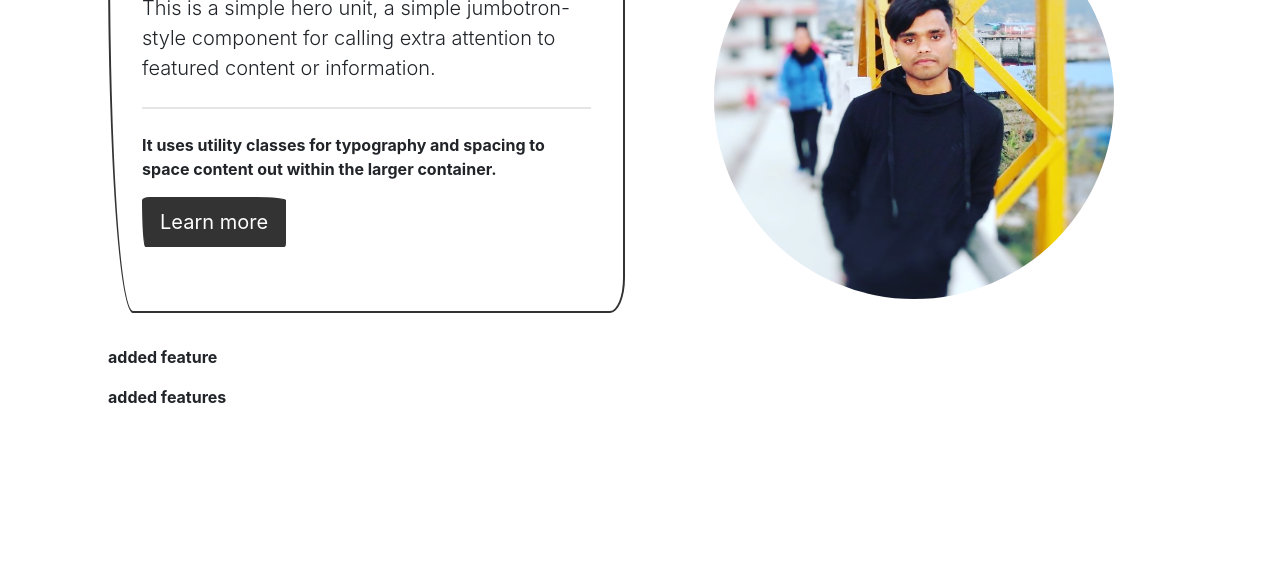
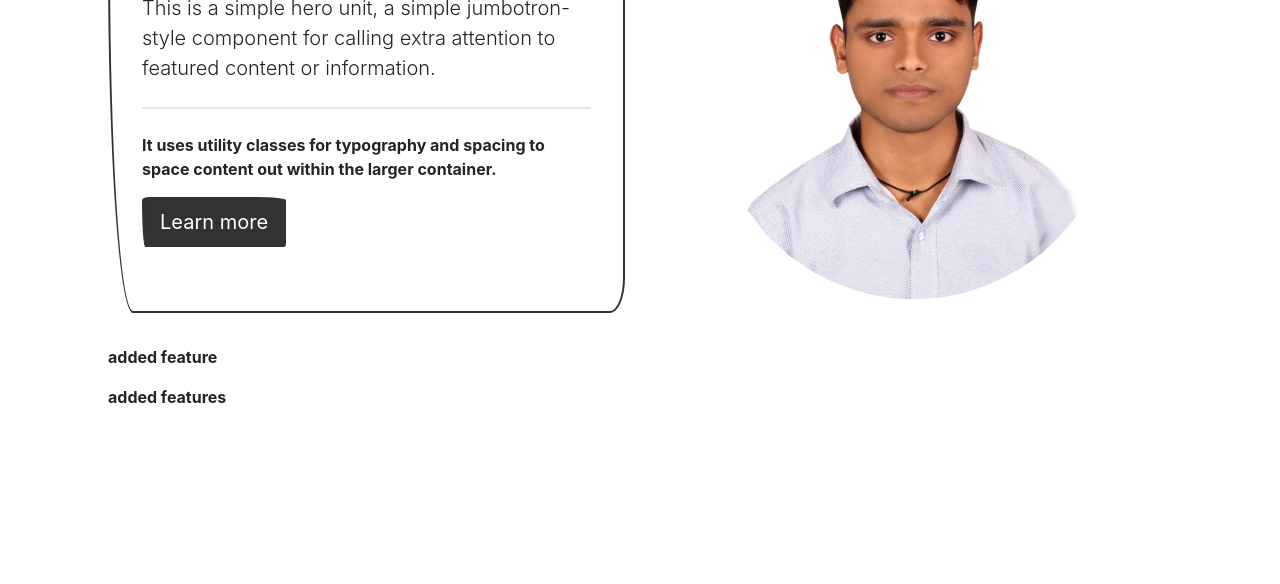
Before and after one commit to imojha/gitTutoring, a plain HTML site: page index.html in a window 1280 px wide. Shown: the part 216-800 px from the top of the page. Drawn offline with nearby package versions, Linux system fonts and the light colour scheme; a web font is replaced by a local one.

Commit message:
added d1 image file

```diff
--- a/index.html
+++ b/index.html
@@ -53,7 +53,7 @@
             </div>
           </div>
           <div class="col-md-6 col-12 d-flex justify-content-center align-items-center">
-            <img src="./assets/my-pic.jpg" alt="image" class="roundImg">
+            <img src="./assets/d1.jpg" alt="image" class="roundImg">
           </div>
           <div class="col-12">
             <p>added feature</p>
```
